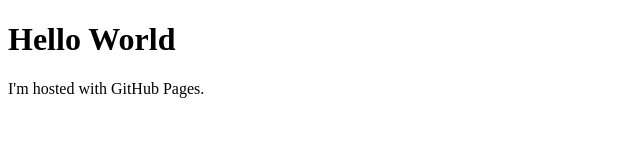
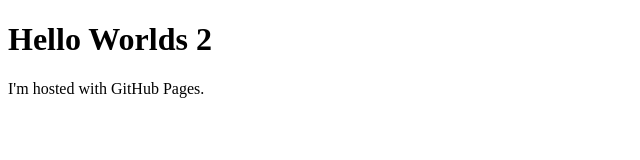
Before and after one commit to esoterik12/bbgame1, a plain HTML site: page index.html in a window 1280 px wide. Shown: the full height of the page, 0-640 px from the left. Drawn offline with Linux system fonts and the light colour scheme.

Commit message:
Update index.html

```diff
--- a/index.html
+++ b/index.html
@@ -1,7 +1,7 @@
 <!DOCTYPE html>
 <html>
 <body>
-<h1>Hello World</h1>
+<h1>Hello Worlds 2</h1>
 <p>I'm hosted with GitHub Pages.</p>
 </body>
 </html>
```
